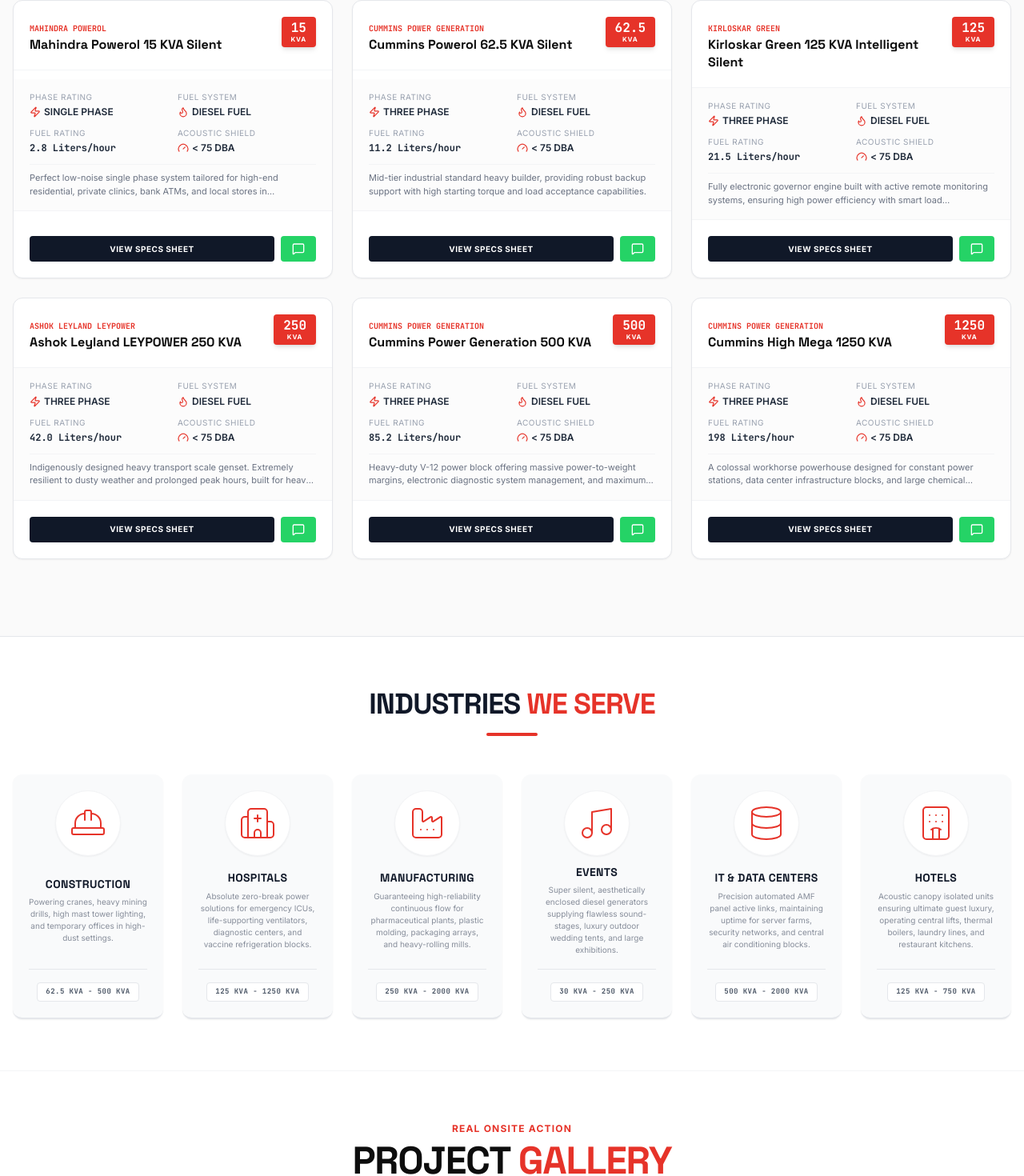
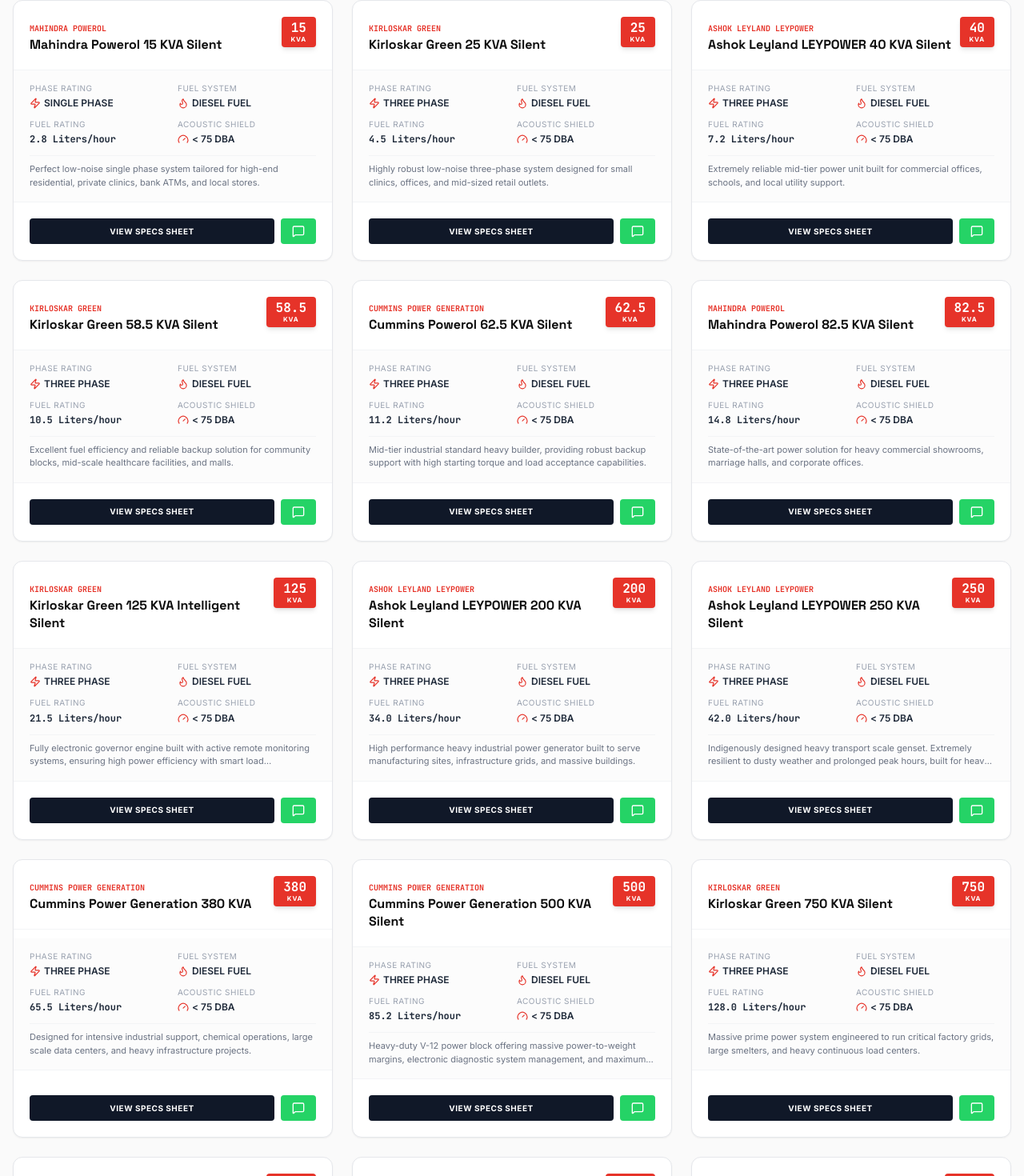
Before and after one commit to Saigujral458/hanuwant, a React (Vite) app: page / in a window 1280 px wide. Shown: the part 3160-4630 px from the top of the page at 80% size. Built offline with nearby package versions, Linux system fonts and the light colour scheme.

Commit message:
Add new generator capacities and update quote modal select dropdown

```diff
--- a/src/components/QuoteModal.tsx
+++ b/src/components/QuoteModal.tsx
@@ -137,13 +137,21 @@
                         id="quote-kva-capacity"
                       >
                         <option value="15">15 KVA (Residential / Small Store)</option>
-                        <option value="30">30 KVA (Medium Office / Small Clinic)</option>
+                        <option value="25">25 KVA (Small Clinic / Restaurant)</option>
+                        <option value="40">40 KVA (Medium Office / School)</option>
+                        <option value="58.5">58.5 KVA (Mini Mall / Cold Storage)</option>
                         <option value="62.5">62.5 KVA (Commercial / Event Stage)</option>
-                        <option value="125">125 KVA (Supermarket / IT Hub)</option>
+                        <option value="82.5">82.5 KVA (Large Showroom / Banquet)</option>
+                        <option value="125">125 KVA (Supermarket / Hospital)</option>
+                        <option value="200">200 KVA (Manufacturing / High-Rise)</option>
                         <option value="250">250 KVA (Large Factory / Construction)</option>
+                        <option value="380">380 KVA (Pharma Plant / Mega Infrastructure)</option>
                         <option value="500">500 KVA (Mega Industrial / Hotels)</option>
+                        <option value="750">750 KVA (Steel Smelter / Large Data Center)</option>
                         <option value="1000">1000 KVA (Data Center / Substation)</option>
-                        <option value="2000">2000 KVA (Refineries / Constant Power)</option>
+                        <option value="1250">1250 KVA (Constant Power / Mining Outpost)</option>
+                        <option value="1500">1500 KVA (Power Station / Mega Complexes)</option>
+                        <option value="2000">2000 KVA (Refineries / Massive Grid)</option>
                       </select>
                     </div>
 
--- a/src/data.ts
+++ b/src/data.ts
@@ -110,7 +110,7 @@
 
 export const PRODUCTS: GeneratorProduct[] = [
   {
-    id: "hps-powerol-15",
+    id: "hps-mahindra-15",
     name: "Mahindra Powerol 15 KVA Silent",
     kva: 15,
     brand: "Mahindra Powerol",
@@ -121,8 +121,53 @@
     noiseLevel: "< 75 dBA at 1m (Acoustic Canopy)",
     isReadyForRent: true,
     isReadyForSale: true,
-    description: "Perfect low-noise single phase system tailored for high-end residential, private clinics, bank ATMs, and local stores in Ghaziabad.",
+    description: "Perfect low-noise single phase system tailored for high-end residential, private clinics, bank ATMs, and local stores.",
     applications: ["Bank ATMs", "Retail Shops", "Small Offices", "Private Residences"]
+  },
+  {
+    id: "hps-kirloskar-25",
+    name: "Kirloskar Green 25 KVA Silent",
+    kva: 25,
+    brand: "Kirloskar Green",
+    engineBrand: "Kirloskar Engine",
+    fuelType: "Diesel",
+    fuelConsumption: "4.5 Liters/hour",
+    phase: "Three",
+    noiseLevel: "< 75 dBA at 1m (CPCB Compliant)",
+    isReadyForRent: true,
+    isReadyForSale: true,
+    description: "Highly robust low-noise three-phase system designed for small clinics, offices, and mid-sized retail outlets.",
+    applications: ["Small Clinics", "Restaurants", "Showrooms", "Residential Societies"]
+  },
+  {
+    id: "hps-leypower-40",
+    name: "Ashok Leyland LEYPOWER 40 KVA Silent",
+    kva: 40,
+    brand: "Ashok Leyland LEYPOWER",
+    engineBrand: "Ashok Leyland Engine",
+    fuelType: "Diesel",
+    fuelConsumption: "7.2 Liters/hour",
+    phase: "Three",
+    noiseLevel: "< 75 dBA at 1m",
+    isReadyForRent: true,
+    isReadyForSale: true,
+    description: "Extremely reliable mid-tier power unit built for commercial offices, schools, and local utility support.",
+    applications: ["Corporate Offices", "Medium Shops", "Schools", "Agriculture Farms"]
+  },
+  {
+    id: "hps-kirloskar-58",
+    name: "Kirloskar Green 58.5 KVA Silent",
+    kva: 58.5,
+    brand: "Kirloskar Green",
+    engineBrand: "Kirloskar Engine",
+    fuelType: "Diesel",
+    fuelConsumption: "10.5 Liters/hour",
+    phase: "Three",
+    noiseLevel: "< 75 dBA at 1m",
+    isReadyForRent: true,
+    isReadyForSale: true,
+    description: "Excellent fuel efficiency and reliable backup solution for community blocks, mid-scale healthcare facilities, and malls.",
+    applications: ["Hospitals", "Mini Malls", "Cold Storages", "Construction Sites"]
   },
   {
     id: "hps-cummins-62",
@@ -140,6 +185,21 @@
     applications: ["Multi-story Offices", "Construction Sites", "Medium Scale Factories", "Banquet Halls"]
   },
   {
+    id: "hps-mahindra-82",
+    name: "Mahindra Powerol 82.5 KVA Silent",
+    kva: 82.5,
+    brand: "Mahindra Powerol",
+    engineBrand: "Mahindra Engine",
+    fuelType: "Diesel",
+    fuelConsumption: "14.8 Liters/hour",
+    phase: "Three",
+    noiseLevel: "< 75 dBA at 1m",
+    isReadyForRent: true,
+    isReadyForSale: true,
+    description: "State-of-the-art power solution for heavy commercial showrooms, marriage halls, and corporate offices.",
+    applications: ["Large Showrooms", "Commercial Offices", "Data Rooms", "Marriage Banquets"]
+  },
+  {
     id: "hps-kirloskar-125",
     name: "Kirloskar Green 125 KVA Intelligent Silent",
     kva: 125,
@@ -148,15 +208,30 @@
     fuelType: "Diesel",
     fuelConsumption: "21.5 Liters/hour",
     phase: "Three",
-    noiseLevel: "< 75 dBA at 1m (Intelligent Acoustic Room)",
+    noiseLevel: "< 75 dBA at 1m",
     isReadyForRent: true,
     isReadyForSale: true,
     description: "Fully electronic governor engine built with active remote monitoring systems, ensuring high power efficiency with smart load distributions.",
     applications: ["Supermarkets", "Corporate Hubs", "Community Hospitals", "Cold Storage Units"]
   },
   {
+    id: "hps-leypower-200",
+    name: "Ashok Leyland LEYPOWER 200 KVA Silent",
+    kva: 200,
+    brand: "Ashok Leyland LEYPOWER",
+    engineBrand: "Ashok Leyland Engine",
+    fuelType: "Diesel",
+    fuelConsumption: "34.0 Liters/hour",
+    phase: "Three",
+    noiseLevel: "< 75 dBA at 1m",
+    isReadyForRent: true,
+    isReadyForSale: true,
+    description: "High performance heavy industrial power generator built to serve manufacturing sites, infrastructure grids, and massive buildings.",
+    applications: ["Manufacturing Units", "High-Rise Buildings", "Educational Institutes", "Infrastructure Projects"]
+  },
+  {
     id: "hps-leypower-250",
-    name: "Ashok Leyland LEYPOWER 250 KVA",
+    name: "Ashok Leyland LEYPOWER 250 KVA Silent",
     kva: 250,
     brand: "Ashok Leyland LEYPOWER",
     engineBrand: "Ashok Leyland Engine",
@@ -170,8 +245,23 @@
     applications: ["Heavy Manufacturing", "Complex Construction Projects", "Data Infrastructure Sites", "Large Hospitals"]
   },
   {
+    id: "hps-cummins-380",
+    name: "Cummins Power Generation 380 KVA",
+    kva: 380,
+    brand: "Cummins Power Generation",
+    engineBrand: "Cummins Engine",
+    fuelType: "Diesel",
+    fuelConsumption: "65.5 Liters/hour",
+    phase: "Three",
+    noiseLevel: "< 75 dBA at 1m",
+    isReadyForRent: true,
+    isReadyForSale: true,
+    description: "Designed for intensive industrial support, chemical operations, large scale data centers, and heavy infrastructure projects.",
+    applications: ["Pharma Plants", "Data Centers", "Process Industries", "Mega Infrastructure"]
+  },
+  {
     id: "hps-cummins-500",
-    name: "Cummins Power Generation 500 KVA",
+    name: "Cummins Power Generation 500 KVA Silent",
     kva: 500,
     brand: "Cummins Power Generation",
     engineBrand: "Cummins VTA28 Engine",
@@ -183,6 +273,36 @@
     isReadyForSale: true,
     description: "Heavy-duty V-12 power block offering massive power-to-weight margins, electronic diagnostic system management, and maximum fuel saving margins.",
     applications: ["Industrial Plants", "Large-scale IT Hubs", "Mega Events", "Steel and Cast Rolling Mills"]
+  },
+  {
+    id: "hps-kirloskar-750",
+    name: "Kirloskar Green 750 KVA Silent",
+    kva: 750,
+    brand: "Kirloskar Green",
+    engineBrand: "Kirloskar Engine",
+    fuelType: "Diesel",
+    fuelConsumption: "128.0 Liters/hour",
+    phase: "Three",
+    noiseLevel: "< 75 dBA at 1m",
+    isReadyForRent: true,
+    isReadyForSale: true,
+    description: "Massive prime power system engineered to run critical factory grids, large smelters, and heavy continuous load centers.",
+    applications: ["Large Steel Smelters", "Cement Factories", "Large Data Centers", "Hospitals Grid"]
+  },
+  {
+    id: "hps-cummins-1000",
+    name: "Cummins Power Generation 1000 KVA",
+    kva: 1000,
+    brand: "Cummins Power Generation",
+    engineBrand: "Cummins Engine",
+    fuelType: "Diesel",
+    fuelConsumption: "162.0 Liters/hour",
+    phase: "Three",
+    noiseLevel: "< 75 dBA at 1m",
+    isReadyForRent: true,
+    isReadyForSale: true,
+    description: "Premium heavy-duty system built for railway substations, mega data complexes, and massive oil refineries.",
+    applications: ["Mega Infrastructure", "Railway Substations", "Major Refineries", "Data Centers"]
   },
   {
     id: "hps-cummins-1250",
@@ -198,6 +318,36 @@
     isReadyForSale: true,
     description: "A colossal workhorse powerhouse designed for constant power stations, data center infrastructure blocks, and large chemical refineries.",
     applications: ["Data Centers", "Mining Outposts", "Refineries", "Main Metro Substations"]
+  },
+  {
+    id: "hps-cummins-1500",
+    name: "Cummins High Mega 1500 KVA",
+    kva: 1500,
+    brand: "Cummins Power Generation",
+    engineBrand: "Cummins KTA50-G8 Engine",
+    fuelType: "Diesel",
+    fuelConsumption: "235 Liters/hour",
+    phase: "Three",
+    noiseLevel: "Engineered Enclosure System < 75 dBA",
+    isReadyForRent: true,
+    isReadyForSale: true,
+    description: "High capacity mega generator engineered to supply continuous backup power grids for critical processing hubs and large server farms.",
+    applications: ["Mega Data Centers", "Power Stations", "Industrial Complexes", "Large Scale Infrastructure"]
+  },
+  {
+    id: "hps-cummins-2000",
+    name: "Cummins High Mega 2000 KVA",
+    kva: 2000,
+    brand: "Cummins Power Generation",
+    engineBrand: "Cummins Engine",
+    fuelType: "Diesel",
+    fuelConsumption: "310 Liters/hour",
+    phase: "Three",
+    noiseLevel: "Engineered Enclosure System < 75 dBA",
+    isReadyForRent: true,
+    isReadyForSale: true,
+    description: "The ultimate power grid powerhouse for national projects, heavy petrochemical complexes, and massive data servers.",
+    applications: ["Grid Power Backup", "Petrochemical Plants", "National Level Infrastructure Projects", "Massive Data Centers"]
   }
 ];
 
```
